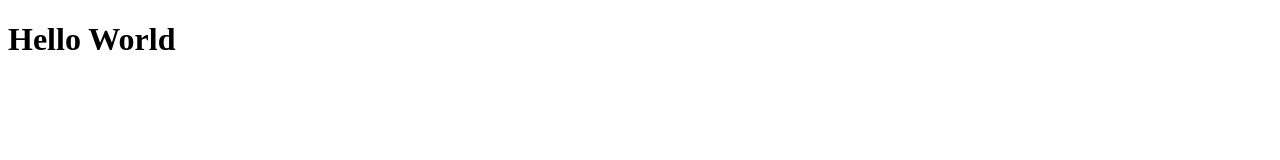
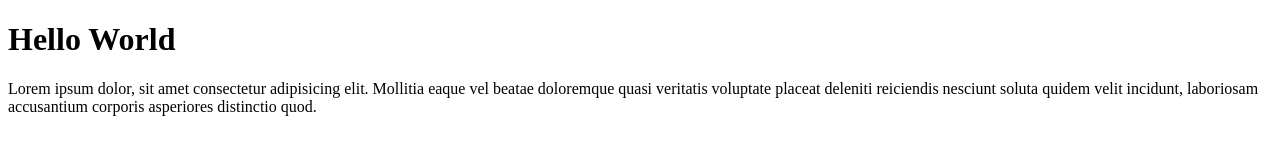
Before and after one commit to TSchaeken/_tschaeken_.github.io, a plain HTML site: page index.html in a window 1280 px wide. Drawn offline with Linux system fonts and the light colour scheme.

Commit message:
loading page

```diff
--- a/index.html
+++ b/index.html
@@ -9,6 +9,7 @@
     <title>Tim Schaeken</title>
 </head>
 <body>
-    <header><h1>Hello World</h1></header>
+    <header><h1>Hello World</h1>
+    <p>Lorem ipsum dolor, sit amet consectetur adipisicing elit. Mollitia eaque vel beatae doloremque quasi veritatis voluptate placeat deleniti reiciendis nesciunt soluta quidem velit incidunt, laboriosam accusantium corporis asperiores distinctio quod.</p></header>
 </body>
 </html>
```
